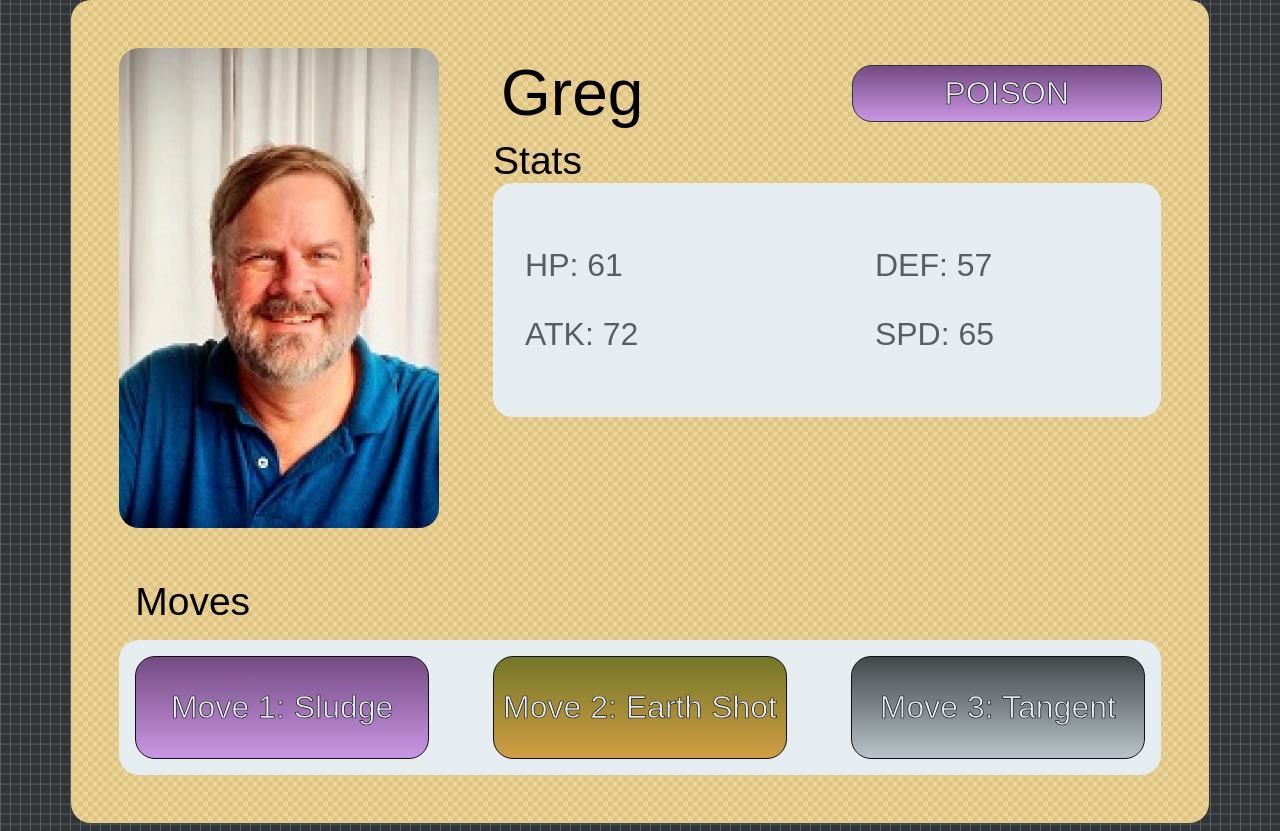
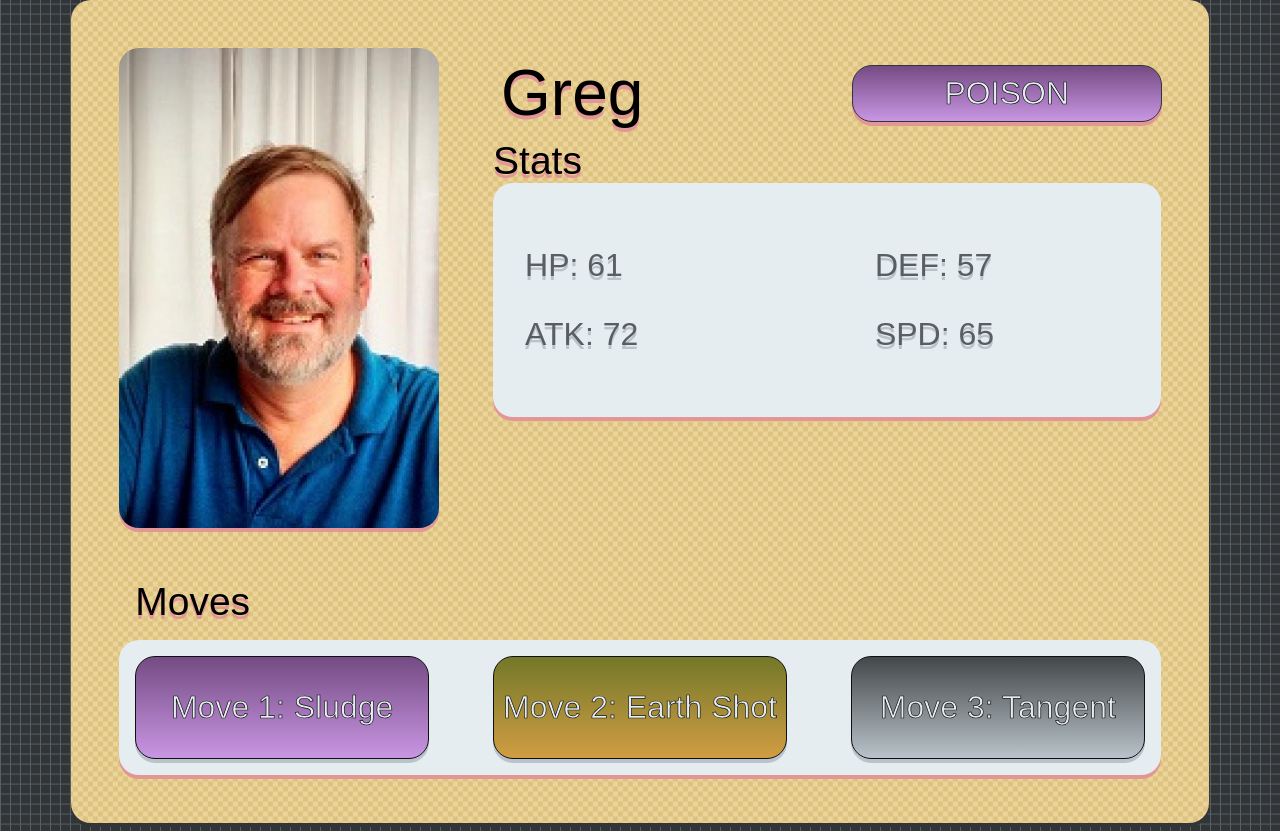
Before and after one commit to dadoge217/Profemon, a Flask app: page /prof?prof=Greg in a window 1280 px wide. Shown: the part 94-925 px from the top of the page. Run offline with Flask 3, Linux system fonts and the light colour scheme; some web fonts are replaced.

Commit message:
Update dex-entry.html

```diff
--- a/templates/dex-entry.html
+++ b/templates/dex-entry.html
@@ -12,26 +12,26 @@
 {% extends 'include/layout.html' %}
 {% block content %}
     <div class="big-box isGrid">
-      <div class="head bgyellowcheck round bigger-padding">
+      <div class="head bgyellowcheck round bigger-padding dsdarkgray">
         <div class="info-box round body-split isGrid">
-          <div class="info-image left-split ">
+          <div class="info-image left-split dsred">
             <img src="{{ url_for('static', filename=data.img) }}" alt="Picture of {{ data.name }}" height="480" class="round">
           </div>
           <div class="info-right right-split">
             <div class="middle-split">
-              <div class="fsbigger">{{ data.name }}</div>
-              <div class="type round center {{data.type.lower()}}type folblack bddarkgray fcwhite fsmed"> {{ data.type }}</div>
+              <div class="fsbigger dsred">{{ data.name }}</div>
+              <div class="type round center {{data.type.lower()}}type folblack bddarkgray fcwhite fsmed dsred"> {{ data.type }}</div>
             </div>
 
-            <div class="info-stats fslarge">
+            <div class="info-stats fslarge dsred">
               Stats
             </div>
-            <div class="stats bgwhite round fsmed middle-split fclightgray">
-              <div class="left-split">
+            <div class="stats bgwhite round fsmed middle-split fclightgray dsred">
+              <div class="left-split dslightergray">
                 <p>HP: {{ data.hp }}</p>
                 <p>ATK: {{ data.attack }}</p>
               </div>
-              <div class="right-split">
+              <div class="right-split dslightergray">
                 <p>DEF: {{ data.defense }}</p>
                 <p>SPD: {{ data.speed }}</p>
               </div>
@@ -41,18 +41,18 @@
 
         <div class="moves-box">
           <div class="info-right moves-box">
-            <div class="info-stats fslarge">
+            <div class="info-stats fslarge dsred">
               Moves
             </div>
           </div>
-          <div class="stats bgwhite round fsmed triple-split fclightgray ">
-            <div class="{{data.move1.type.lower()}}type round fcwhite center folblack bdblack">
+          <div class="stats bgwhite round fsmed triple-split fclightgray dsred">
+            <div class="{{data.move1.type.lower()}}type round fcwhite center folblack bdblack dslightergray">
               <p>Move 1: {{ data.move1.name }}</p>
             </div>
-            <div class="{{data.move2.type.lower()}}type round fcwhite center folblack bdblack">
+            <div class="{{data.move2.type.lower()}}type round fcwhite center folblack bdblack dslightergray">
               <p>Move 2: {{ data.move2.name }}</p>
             </div>
-            <div class="{{data.move3.type.lower()}}type round fcwhite center folblack bdblack">
+            <div class="{{data.move3.type.lower()}}type round fcwhite center folblack bdblack dslightergray">
               <p>Move 3: {{ data.move3.name }}</p>
             </div>
 
```
